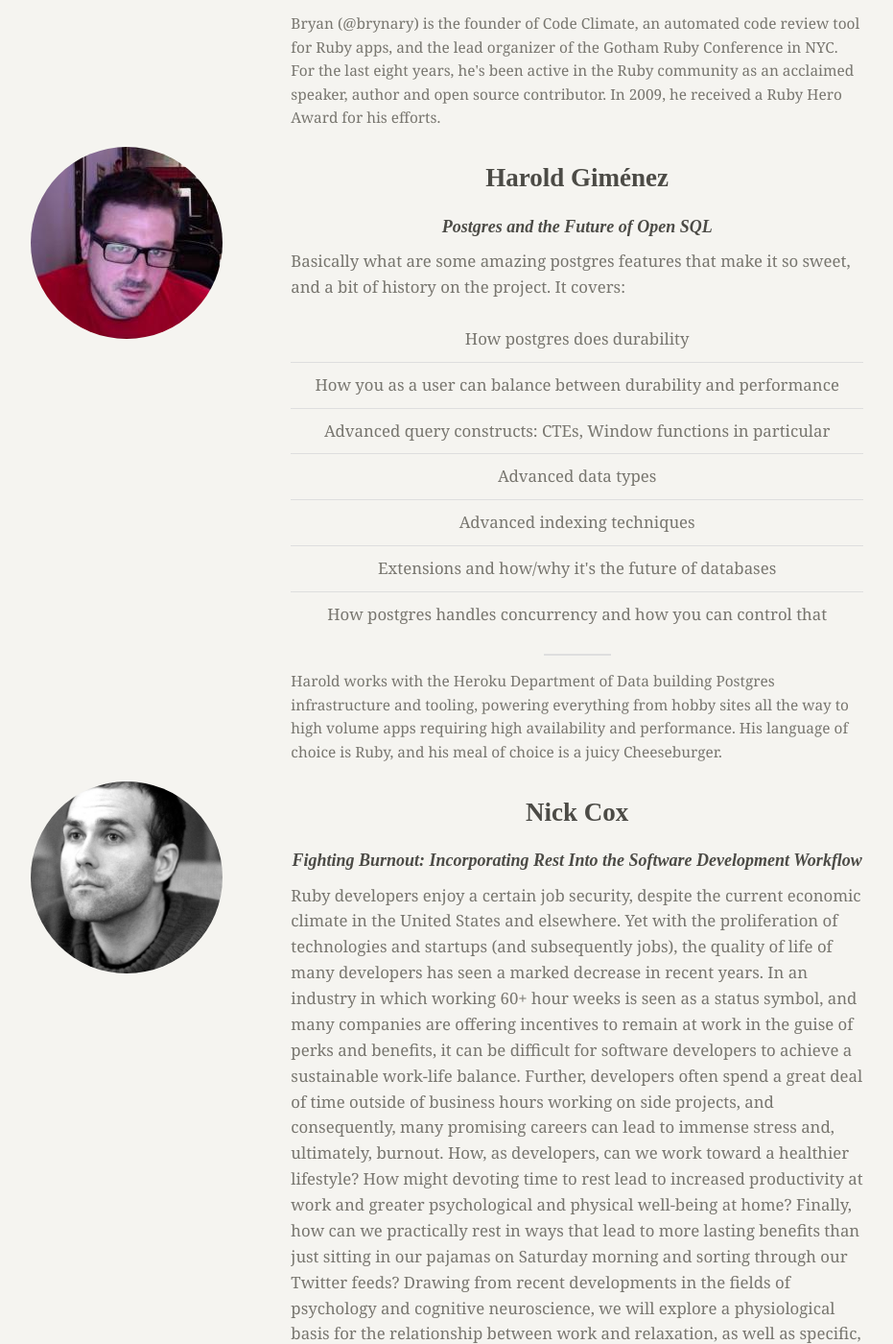
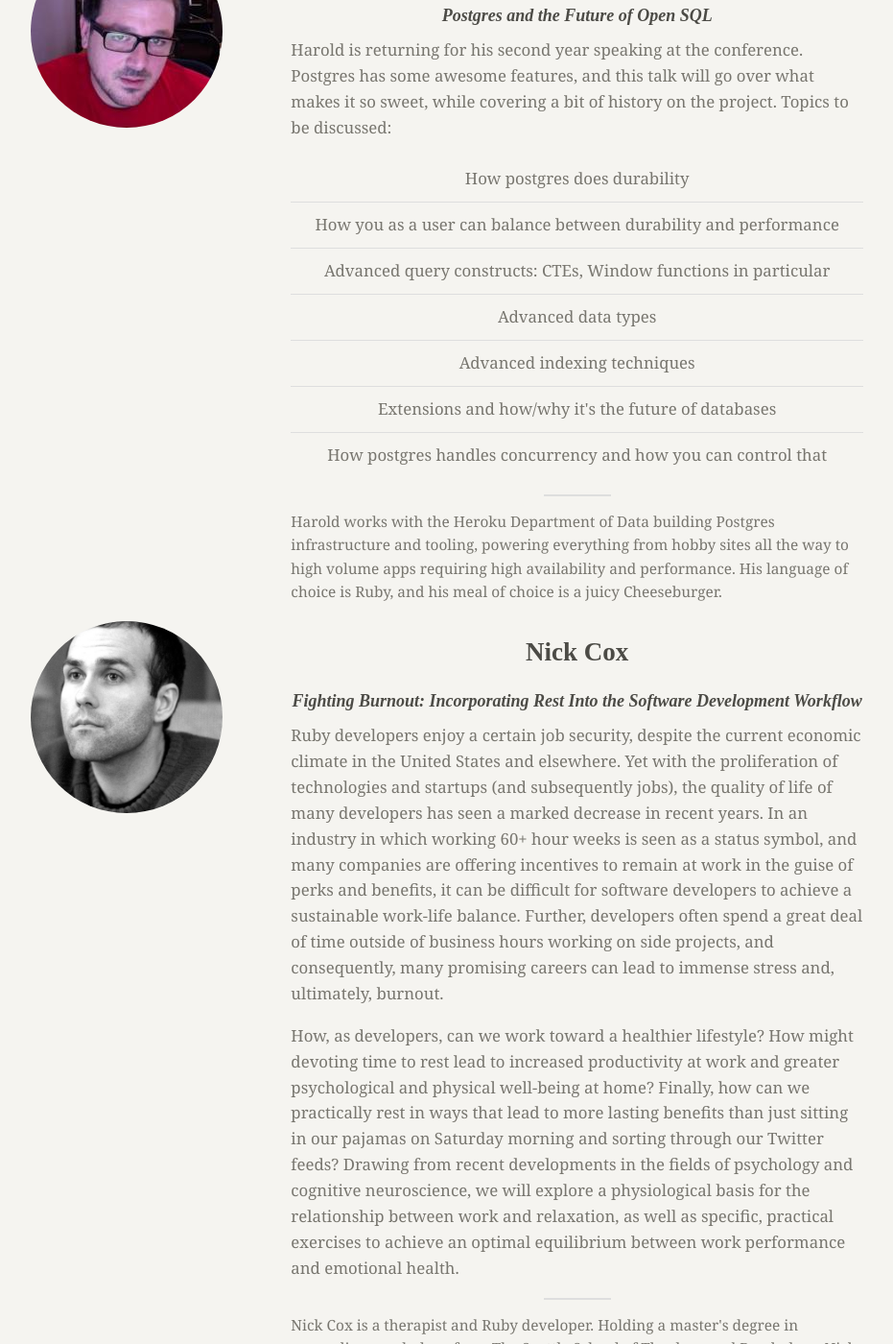
Before and after one commit to burlingtonruby/buruco2013, a Jekyll site: the page built from speakers.html, in a window 1280 px wide and 1400 px high, scrolled down 5820 px. Shown: the whole window at 96% size, without its empty margins (195-1126 px from the left). Built offline with Jekyll 4.4.1, drawn with Linux system fonts in a browser that asks for light colours; nearby versions of some CDN libraries; some of the changed text lies outside the part shown.

Commit message:
adjust the speaker talk abstracts

```diff
--- a/speakers.html
+++ b/speakers.html
@@ -21,6 +21,7 @@
         <div class="eight columns">
           <h3>Mark Bates</h3><br />
           <h4><em>Keynote</em></h4>
+          <p>Mark is returning for his second year speaking at the conference. He will be delivering an inpsirational keynote to kick the event off.</p>
           <div class="small devider"></div>
           <p class="bio">Mark Bates is the founder and chief architect of the Boston, MA based consulting company, Meta42 Labs. Mark spends his days focusing on new application development and consulting for his clients. Mark is a co-organizer of the Boston Ruby Users Group. In 2009 Mark’s first (surprisingly not his last!) book, “Distributed Programming with Ruby”, was published by Addison-Wesley. In 2012 Addison-Wesley published Mark’s second book, “Programming in CoffeeScript”. At night he writes books, publishes www.metacasts.tv videos, raises kids, and occasionally he forms a band and “tries to make it”.</p>
         </div>
@@ -72,7 +73,7 @@
           <h4><em>Handcrafting Community</em></h4>
           <p>Community-building can seem like a herculean effort that must be coordinated among many. But it doesn't have to be. One is plenty.</p>
 
-          <p>How can we handcraft a fulfilling code career? How can we support peers in developing theirs, whether newcomer or artisan? How can we contribute, without having to be expert? How do we develop social capital among community members, and channel those investments into people who are just entering? How will we craft a thriving community, using only simple tools & scarce local resources?</p>
+          <p>How can we handcraft a fulfilling code career? How can we support peers in developing theirs, whether newcomer or artisan? How can we contribute, without having to be expert? How do we develop social capital among community members, and channel those investments into people who are just entering? How will we craft a thriving community, using only simple tools &amp; scarce local resources?</p>
 
           <p>We'll examine the history of major successes -- in Ruby community, Python, and well beyond -- and extract lessons to apply generally. It's a story that weaves in personal narratives of rising into that, both well and clumsily. It's about transforming minor ambitions & frequent iterations into a scope of change that looks amazing. By making choices to do small things well and thoughtfully, rather than with concern for how they scale.</p>
           <div class="small devider"></div>
@@ -204,8 +203,9 @@
         <div class="eight columns">
           <h3>Harold Giménez</h3><br />
           <h4><em>Postgres and the Future of Open SQL</em></h4>
-          <p>Basically what are some amazing postgres features that make it so
-          sweet, and a bit of history on the project. It covers:</p>
+          <p>Harold is returning for his second year speaking at the conference. Postgres
+            has some awesome features, and this talk will go over what makes it so sweet,
+            while covering a bit of history on the project. Topics to be discussed:</p>
           <ul>
             <li>How postgres does durability</li>
             <li>How you as a user can balance between durability and
@@ -245,8 +245,8 @@
           for software developers to achieve a sustainable work-life balance.
           Further, developers often spend a great deal of time outside of
           business hours working on side projects, and consequently, many
-          promising careers can lead to immense stress and, ultimately, burnout.
-          How, as developers, can we work toward a healthier lifestyle? How
+          promising careers can lead to immense stress and, ultimately, burnout.</p>
+          <p>How, as developers, can we work toward a healthier lifestyle? How
           might devoting time to rest lead to increased productivity at work and
           greater psychological and physical well-being at home? Finally, how
           can we practically rest in ways that lead to more lasting benefits
```
Also changed, not shown: other parts of speakers.html (+1 -3 lines).
